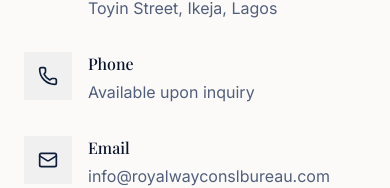
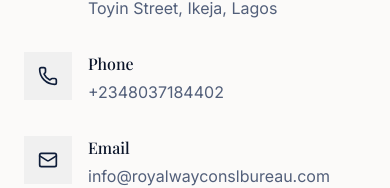
Before and after one commit to BremaBoy/royalwayconslbureau, a React (Vite) app: page /contact in a window 390 px wide. Shown: the part 799-987 px from the top of the page. Built offline with nearby package versions, Linux system fonts and the light colour scheme; a web font is replaced by a local one.

Commit message:
Update contact phone number

```diff
--- a/src/pages/Contact.tsx
+++ b/src/pages/Contact.tsx
@@ -119,7 +119,7 @@ export default function Contact() {
                     </div>
                     <div>
                       <h4 className={styles.contactItemTitle}>Phone</h4>
-                      <p className={styles.contactItemText}>Available upon inquiry</p>
+                      <p className={styles.contactItemText}>+2348037184402</p>
                     </div>
                   </div>
 
```
